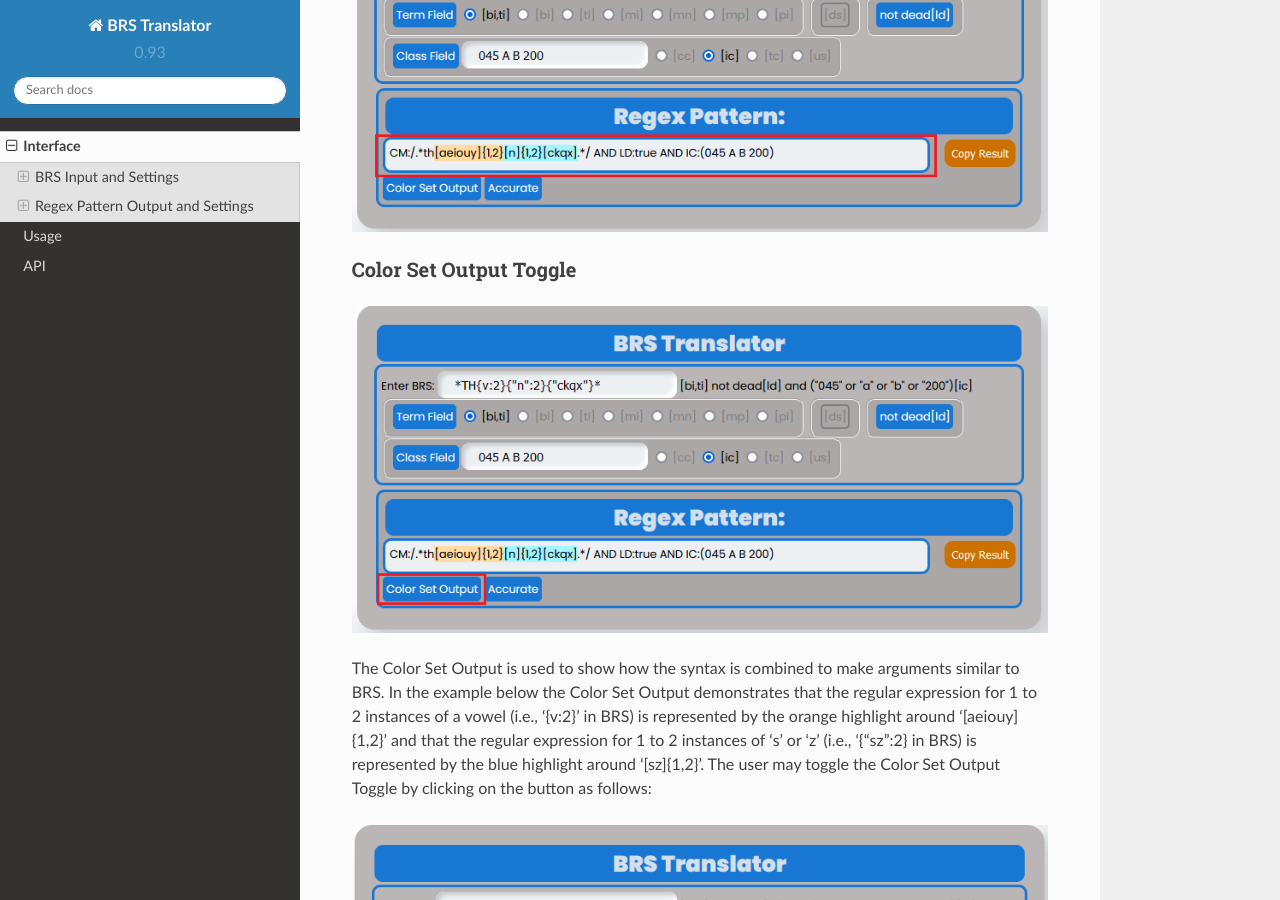
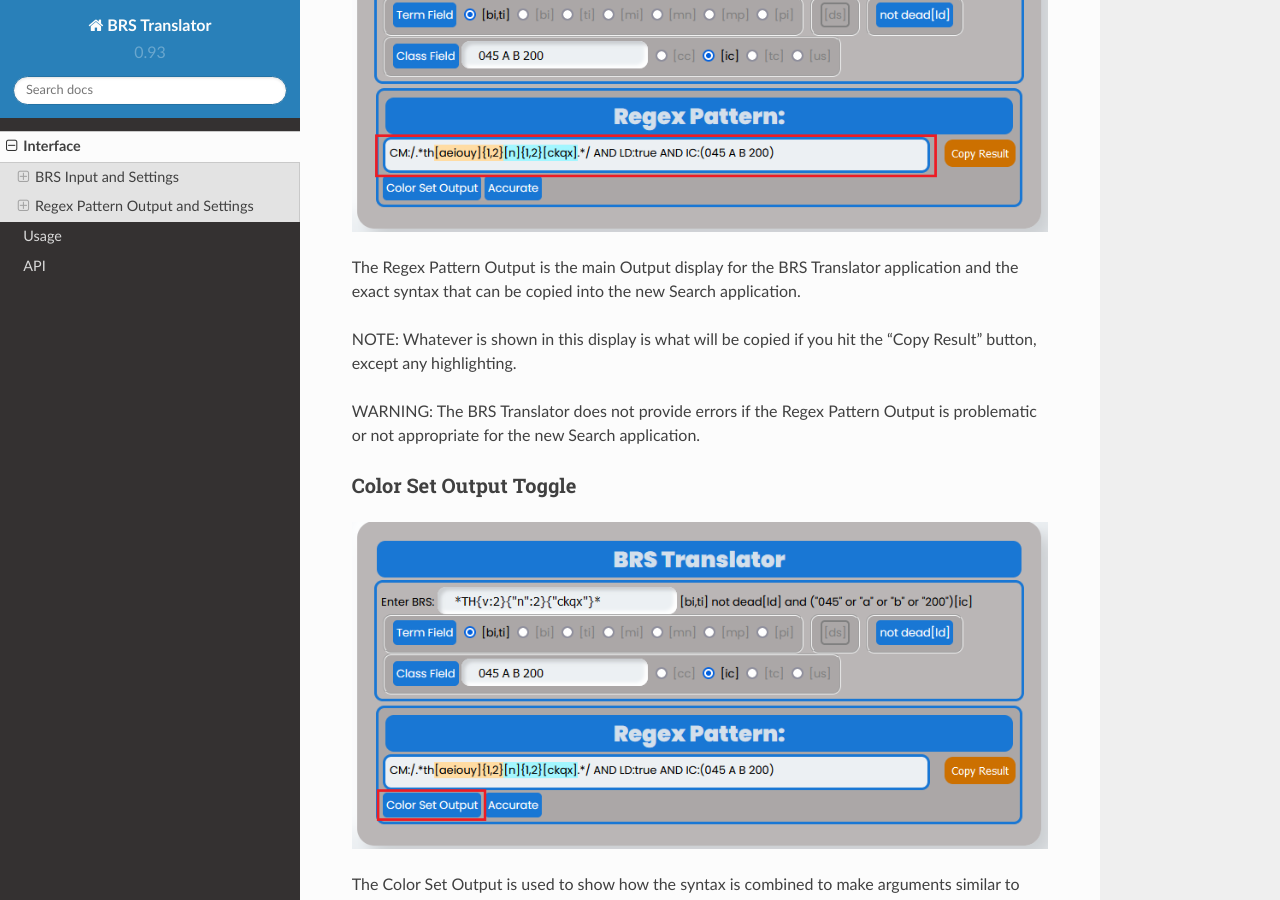
Before and after one commit to Ayjent/BRS-Translator, a Sphinx documentation site: the page built from docs/source/interface.rst, in a window 1280 px wide and 900 px high, scrolled down 4235 px. Built offline with Sphinx 7.4.7 and the Read the Docs theme 2.0.0, drawn with Linux system fonts in a browser that asks for light colours.

Commit message:
Update interface.rst

```diff
--- a/docs/source/interface.rst
+++ b/docs/source/interface.rst
@@ -64,9 +64,17 @@
 Regex Pattern Output and Settings
 ---------------------------------
 .. image:: ../_static/BRS-RegexPatSection.png
+
 Regex Pattern Output
 ^^^^^^^^^^^^^^^^^^^^
 .. image:: ../_static/BRSRegExOutputHighlight.png
+
+The Regex Pattern Output is the main Output display for the BRS Translator application and the exact syntax that can be copied into the new Search application.
+
+NOTE: Whatever is shown in this display is what will be copied if you hit the "Copy Result" button, except any highlighting.
+
+WARNING: The BRS Translator does not provide errors if the Regex Pattern Output is problematic or not appropriate for the new Search application.
+
 Color Set Output Toggle
 ^^^^^^^^^^^^^^^^^^^^^^^
 .. image:: ../_static/BRSColorSetOutputHighlight.png
```
